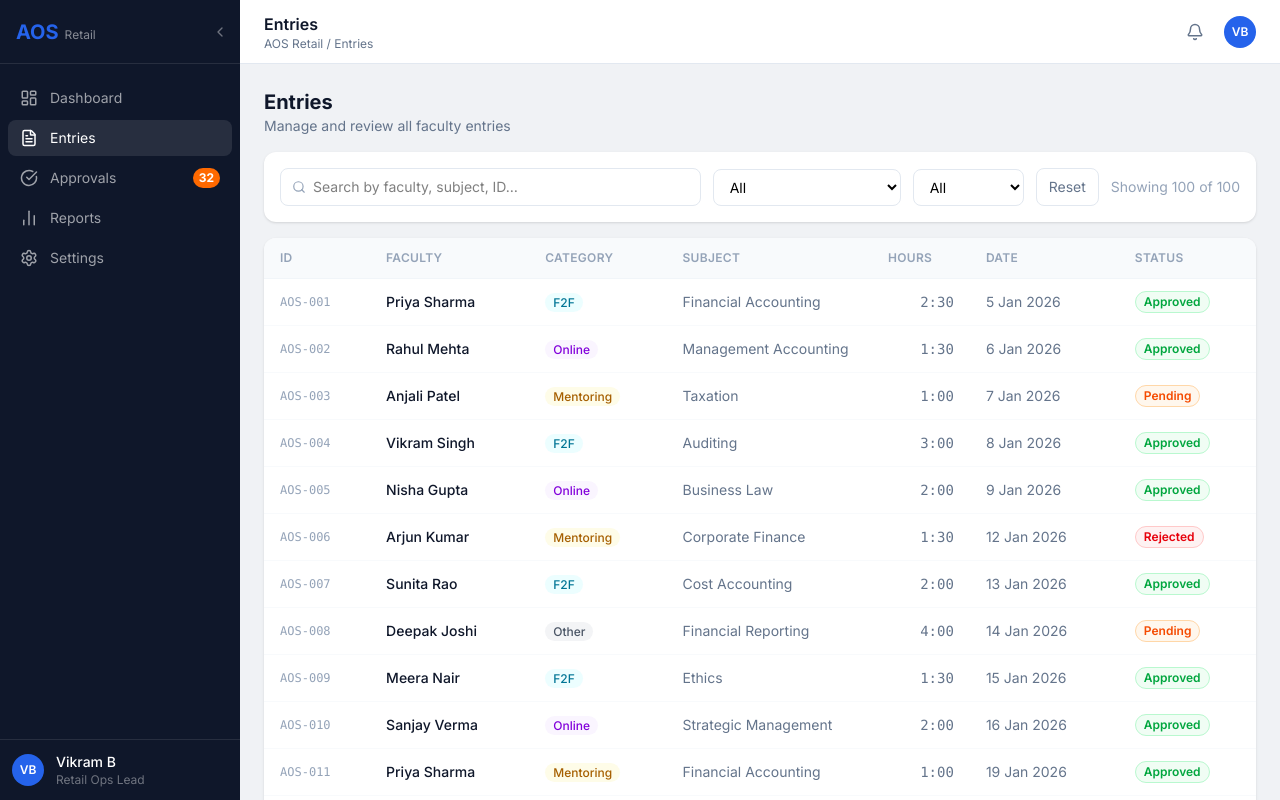
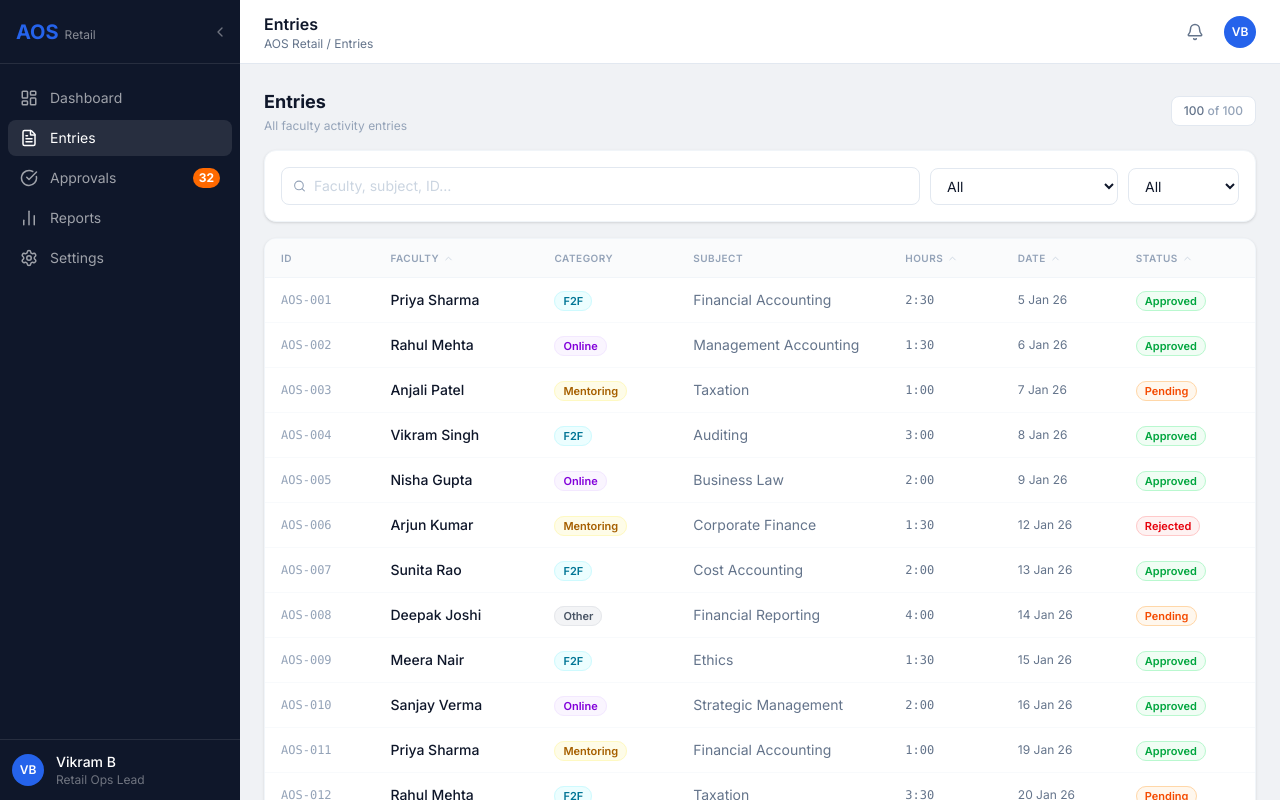
Before and after one commit to ailab-dev0/AOS-Retail, a Next.js app: page /entries in a window 1280 px wide. Built offline with nearby package versions, Linux system fonts and the light colour scheme.

Commit message:
ux: entries — sortable columns, sticky header, filter chips, empty state, row hover accent

```diff
--- a/src/app/entries/page.tsx
+++ b/src/app/entries/page.tsx
@@ -2,94 +2,247 @@
 import { useState, useMemo } from 'react';
 import entriesJson from '@/data/entries.json';
 import type { Entry } from '@/data/types';
-import Badge from '@/components/ui/Badge';
-import CategoryPill from '@/components/ui/CategoryPill';
-import { Search, ChevronLeft, ChevronRight } from 'lucide-react';
+import { Search, ChevronLeft, ChevronRight, X, ChevronUp, ChevronDown } from 'lucide-react';
 
 const ALL = entriesJson as Entry[];
 const PAGE_SIZE = 15;
 const CATEGORIES = ['All', 'Face to Face class', 'Online class', 'Mentoring', 'Other academic work'];
 const STATUSES = ['All', 'Pending', 'Approved', 'Rejected'];
 
+const CAT_PILL: Record<string, string> = {
+  'Face to Face class': 'bg-cyan-50 text-cyan-700 border border-cyan-100',
+  'Online class': 'bg-purple-50 text-purple-700 border border-purple-100',
+  'Mentoring': 'bg-yellow-50 text-yellow-700 border border-yellow-100',
+  'Other academic work': 'bg-gray-100 text-gray-600 border border-gray-200',
+};
+const CAT_LABEL: Record<string, string> = {
+  'Face to Face class': 'F2F', 'Online class': 'Online', 'Mentoring': 'Mentoring', 'Other academic work': 'Other',
+};
+const STATUS_PILL: Record<string, string> = {
+  Pending: 'bg-orange-50 text-orange-600 border border-orange-200',
+  Approved: 'bg-green-50 text-green-600 border border-green-200',
+  Rejected: 'bg-red-50 text-red-600 border border-red-200',
+};
+
 function formatDate(s: string) {
-  return new Date(s).toLocaleDateString('en-IN', { day: 'numeric', month: 'short', year: 'numeric' });
+  return new Date(s).toLocaleDateString('en-IN', { day: 'numeric', month: 'short', year: '2-digit' });
 }
 
+type SortKey = 'SPOC_name' | 'date' | 'totalHours' | 'approvalStatus' | null;
+
 export default function EntriesPage() {
-  const [search, setSearch] = useState('');
-  const [category, setCategory] = useState('All');
-  const [status, setStatus] = useState('All');
-  const [page, setPage] = useState(1);
+  const [search, setSearch]   = useState('');
+  const [cat, setCat]         = useState('All');
+  const [status, setStatus]   = useState('All');
+  const [page, setPage]       = useState(1);
+  const [sortKey, setSortKey] = useState<SortKey>(null);
+  const [sortDir, setSortDir] = useState<'asc' | 'desc'>('asc');
+
+  const handleSort = (key: SortKey) => {
+    if (sortKey === key) setSortDir(d => d === 'asc' ? 'desc' : 'asc');
+    else { setSortKey(key); setSortDir('asc'); }
+  };
+
+  const activeFilters = [
+    search && { key: 'search', label: `"${search}"` },
+    cat !== 'All' && { key: 'cat', label: CAT_LABEL[cat] ?? cat },
+    status !== 'All' && { key: 'status', label: status },
+  ].filter(Boolean) as { key: string; label: string }[];
 
   const filtered = useMemo(() => {
-    return ALL.filter(e => {
+    let data = ALL.filter(e => {
       if (search) { const q = search.toLowerCase(); if (!e.SPOC_name.toLowerCase().includes(q) && !e.subject.toLowerCase().includes(q) && !e.trackingID.includes(q)) return false; }
-      if (category !== 'All' && e.category !== category) return false;
+      if (cat !== 'All' && e.category !== cat) return false;
       if (status !== 'All' && e.approvalStatus !== status) return false;
       return true;
     });
-  }, [search, category, status]);
+    if (sortKey) {
+      data = [...data].sort((a, b) => {
+        const va = String(a[sortKey]), vb = String(b[sortKey]);
+        return sortDir === 'asc' ? va.localeCompare(vb) : vb.localeCompare(va);
+      });
+    }
+    return data;
+  }, [search, cat, status, sortKey, sortDir]);
 
-  const totalPages = Math.ceil(filtered.length / PAGE_SIZE);
+  const totalPages = Math.max(1, Math.ceil(filtered.length / PAGE_SIZE));
   const paged = filtered.slice((page - 1) * PAGE_SIZE, page * PAGE_SIZE);
+  const reset = () => { setSearch(''); setCat('All'); setStatus('All'); setPage(1); setSortKey(null); };
 
-  const reset = () => { setSearch(''); setCategory('All'); setStatus('All'); setPage(1); };
+  const SortIcon = ({ k }: { k: SortKey }) =>
+    sortKey === k ? (sortDir === 'asc' ? <ChevronUp size={11} className="text-[#2563eb]" /> : <ChevronDown size={11} className="text-[#2563eb]" />) : <ChevronUp size={11} className="text-[#cbd5e1] group-hover:text-[#94a3b8]" />;
 
   return (
-    <div className="space-y-4">
+    <div className="space-y-4 max-w-[1400px]">
+      {/* Header */}
+      <div className="flex items-center justify-between">
         <div>
-        <h1 className="text-xl font-bold text-[#0f172a]">Entries</h1>
-        <p className="text-sm text-[#64748b]">Manage and review all faculty entries</p>
+          <h1 className="text-lg font-bold text-[#0f172a]">Entries</h1>
+          <p className="text-xs text-[#94a3b8] mt-0.5">All faculty activity entries</p>
+        </div>
+        <div className="text-xs font-medium text-[#64748b] bg-white border border-[#e2e8f0] px-3 py-1.5 rounded-lg">
+          {filtered.length} <span className="text-[#94a3b8]">of {ALL.length}</span>
+        </div>
       </div>
 
-      <div className="bg-white rounded-xl shadow-sm p-4 flex flex-wrap gap-3 items-center">
+      {/* Filter bar */}
+      <div className="bg-white rounded-xl shadow-sm border border-[#f1f5f9]">
+        <div className="flex flex-wrap gap-2.5 items-center p-4">
+          {/* Search */}
           <div className="relative flex-1 min-w-[200px]">
-          <Search size={14} className="absolute left-3 top-1/2 -translate-y-1/2 text-[#94a3b8]" />
-          <input value={search} onChange={e => { setSearch(e.target.value); setPage(1); }} placeholder="Search by faculty, subject, ID…" className="w-full border border-[#e2e8f0] rounded-lg pl-8 pr-3 py-2 text-sm focus:outline-none focus:ring-2 focus:ring-[#3b82f6]" />
+            <Search size={13} className="absolute left-3 top-1/2 -translate-y-1/2 text-[#94a3b8]" />
+            <input
+              value={search}
+              onChange={e => { setSearch(e.target.value); setPage(1); }}
+              placeholder="Faculty, subject, ID…"
+              className="w-full border border-[#e2e8f0] rounded-lg pl-8 pr-3 py-2 text-sm text-[#0f172a] placeholder:text-[#cbd5e1] focus:outline-none focus:ring-2 focus:ring-[#3b82f6] focus:border-transparent transition-all duration-150"
+            />
+            {search && (
+              <button onClick={() => setSearch('')} className="absolute right-2.5 top-1/2 -translate-y-1/2 text-[#94a3b8] hover:text-[#64748b]">
+                <X size={12} />
+              </button>
+            )}
           </div>
-        <select value={category} onChange={e => { setCategory(e.target.value); setPage(1); }} className="border border-[#e2e8f0] rounded-lg px-3 py-2 text-sm bg-white focus:outline-none focus:ring-2 focus:ring-[#3b82f6]">
+
+          {/* Category */}
+          <select
+            value={cat} onChange={e => { setCat(e.target.value); setPage(1); }}
+            className="border border-[#e2e8f0] rounded-lg px-3 py-2 text-sm bg-white text-[#0f172a] focus:outline-none focus:ring-2 focus:ring-[#3b82f6] cursor-pointer"
+          >
             {CATEGORIES.map(c => <option key={c}>{c}</option>)}
           </select>
-        <select value={status} onChange={e => { setStatus(e.target.value); setPage(1); }} className="border border-[#e2e8f0] rounded-lg px-3 py-2 text-sm bg-white focus:outline-none focus:ring-2 focus:ring-[#3b82f6]">
+
+          {/* Status */}
+          <select
+            value={status} onChange={e => { setStatus(e.target.value); setPage(1); }}
+            className="border border-[#e2e8f0] rounded-lg px-3 py-2 text-sm bg-white text-[#0f172a] focus:outline-none focus:ring-2 focus:ring-[#3b82f6] cursor-pointer"
+          >
             {STATUSES.map(s => <option key={s}>{s}</option>)}
           </select>
-        <button onClick={reset} className="px-3 py-2 text-sm text-[#64748b] border border-[#e2e8f0] rounded-lg bg-white hover:bg-[#f8fafc]">Reset</button>
-        <span className="text-sm text-[#94a3b8] ml-auto">Showing {filtered.length} of {ALL.length}</span>
+
+          {activeFilters.length > 0 && (
+            <button onClick={reset} className="flex items-center gap-1.5 text-xs font-medium text-[#94a3b8] hover:text-[#ef4444] border border-[#e2e8f0] rounded-lg px-3 py-2 transition-colors duration-150 bg-white">
+              <X size={11} /> Clear all
+            </button>
+          )}
         </div>
 
-      <div className="bg-white rounded-xl shadow-sm overflow-hidden">
+        {/* Active filter chips */}
+        {activeFilters.length > 0 && (
+          <div className="flex gap-2 px-4 pb-3">
+            {activeFilters.map(f => (
+              <span key={f.key} className="inline-flex items-center gap-1 text-xs font-medium bg-[#eff6ff] text-[#2563eb] border border-[#bfdbfe] px-2.5 py-1 rounded-full animate-fade-in-scale">
+                {f.label}
+              </span>
+            ))}
+          </div>
+        )}
+      </div>
+
+      {/* Table */}
+      <div className="bg-white rounded-xl shadow-sm border border-[#f1f5f9] overflow-hidden">
+        {paged.length === 0 ? (
+          <div className="flex flex-col items-center justify-center py-16 px-4 text-center animate-fade-in-up">
+            <div className="w-12 h-12 rounded-full bg-[#f8fafc] flex items-center justify-center mb-3">
+              <Search size={20} className="text-[#cbd5e1]" />
+            </div>
+            <p className="text-sm font-medium text-[#64748b]">No entries found</p>
+            <p className="text-xs text-[#94a3b8] mt-1">Try adjusting your filters</p>
+            <button onClick={reset} className="mt-4 text-xs font-medium text-[#2563eb] hover:underline">Clear filters</button>
+          </div>
+        ) : (
           <div className="overflow-x-auto">
-          <table className="w-full border-collapse text-sm">
-            <thead><tr className="border-b border-[#f1f5f9] bg-[#f8fafc]">
-              {['ID','Faculty','Category','Subject','Hours','Date','Status'].map(h => <th key={h} className="text-left px-4 py-3 text-xs font-semibold text-[#94a3b8] uppercase tracking-wide">{h}</th>)}
-            </tr></thead>
+            <table className="w-full text-sm border-collapse">
+              <thead className="sticky top-0 z-10">
+                <tr className="border-b border-[#f1f5f9] bg-[#fafbfc]">
+                  {[
+                    { label: 'ID', key: null },
+                    { label: 'Faculty', key: 'SPOC_name' as SortKey },
+                    { label: 'Category', key: null },
+                    { label: 'Subject', key: null },
+                    { label: 'Hours', key: 'totalHours' as SortKey },
+                    { label: 'Date', key: 'date' as SortKey },
+                    { label: 'Status', key: 'approvalStatus' as SortKey },
+                  ].map(col => (
+                    <th
+                      key={col.label}
+                      onClick={() => col.key && handleSort(col.key)}
+                      className={`text-left px-4 py-3 text-[10px] font-semibold uppercase tracking-wider text-[#94a3b8] whitespace-nowrap ${col.key ? 'cursor-pointer group hover:text-[#64748b] select-none' : ''}`}
+                    >
+                      <span className="flex items-center gap-1">
+                        {col.label}
+                        {col.key && <SortIcon k={col.key} />}
+                      </span>
+                    </th>
+                  ))}
+                </tr>
+              </thead>
               <tbody>
                 {paged.map((e, i) => (
-                <tr key={i} className="border-b border-[#f8fafc] hover:bg-[#f8fafc] cursor-pointer transition-colors">
-                  <td className="px-4 py-3 font-mono text-xs text-[#94a3b8]">AOS-{e.trackingID}</td>
+                  <tr
+                    key={i}
+                    className="border-b border-[#f8fafc] last:border-0 hover:bg-[#f8fafc] transition-colors duration-100 group relative animate-fade-in-up"
+                    style={{ animationDelay: `${Math.min(i, 10) * 20}ms` }}
+                  >
+                    {/* Left hover accent */}
+                    <td className="relative px-4 py-3 font-mono text-xs text-[#94a3b8]">
+                      <span className="absolute left-0 top-2 bottom-2 w-0.5 bg-[#2563eb] rounded-r opacity-0 group-hover:opacity-100 transition-opacity duration-150" />
+                      AOS-{e.trackingID}
+                    </td>
                     <td className="px-4 py-3 font-medium text-[#0f172a]">{e.SPOC_name}</td>
-                  <td className="px-4 py-3"><CategoryPill category={e.category} /></td>
-                  <td className="px-4 py-3 text-[#64748b] max-w-[160px] truncate">{e.subject}</td>
-                  <td className="px-4 py-3 font-mono text-[#64748b] text-right">{e.totalHours}</td>
-                  <td className="px-4 py-3 text-[#64748b] whitespace-nowrap">{formatDate(e.date)}</td>
-                  <td className="px-4 py-3"><Badge status={e.approvalStatus} /></td>
+                    <td className="px-4 py-3">
+                      <span className={`px-2 py-0.5 rounded-full text-[11px] font-semibold ${CAT_PILL[e.category]}`}>
+                        {CAT_LABEL[e.category] ?? e.category}
+                      </span>
+                    </td>
+                    <td className="px-4 py-3 text-[#64748b] max-w-[160px] truncate" title={e.subject}>{e.subject}</td>
+                    <td className="px-4 py-3 font-mono text-[#64748b] text-xs">{e.totalHours}</td>
+                    <td className="px-4 py-3 text-[#64748b] text-xs whitespace-nowrap">{formatDate(e.date)}</td>
+                    <td className="px-4 py-3">
+                      <span className={`px-2 py-0.5 rounded-full text-[11px] font-semibold ${STATUS_PILL[e.approvalStatus] ?? 'bg-gray-100 text-gray-600'}`}>
+                        {e.approvalStatus}
+                      </span>
+                    </td>
                   </tr>
                 ))}
-              {paged.length === 0 && <tr><td colSpan={7} className="px-4 py-10 text-center text-[#94a3b8]">No entries match your filters.</td></tr>}
               </tbody>
             </table>
           </div>
-        <div className="flex items-center justify-between px-4 py-3 border-t border-[#f1f5f9]">
-          <span className="text-xs text-[#94a3b8]">Showing {Math.min((page-1)*PAGE_SIZE+1, filtered.length)}–{Math.min(page*PAGE_SIZE, filtered.length)} of {filtered.length}</span>
-          <div className="flex gap-1">
-            <button onClick={() => setPage(p => Math.max(1, p-1))} disabled={page===1} className="p-1.5 rounded border border-[#e2e8f0] disabled:opacity-40 hover:bg-[#f8fafc]"><ChevronLeft size={14}/></button>
-            {Array.from({length: Math.min(5, totalPages)}, (_, i) => {
-              const p = Math.max(1, Math.min(page - 2 + i, totalPages - 4 + i));
-              return <button key={p} onClick={() => setPage(p)} className={`px-2.5 py-1 text-xs rounded border ${p === page ? 'bg-[#2563eb] text-white border-[#2563eb]' : 'border-[#e2e8f0] hover:bg-[#f8fafc]'}`}>{p}</button>;
+        )}
+
+        {/* Pagination */}
+        {paged.length > 0 && (
+          <div className="flex items-center justify-between px-4 py-3 border-t border-[#f8fafc]">
+            <span className="text-xs text-[#94a3b8] tabular-nums">
+              {(page-1)*PAGE_SIZE+1}–{Math.min(page*PAGE_SIZE, filtered.length)} of {filtered.length}
+            </span>
+            <div className="flex items-center gap-1">
+              <button
+                onClick={() => setPage(p => Math.max(1, p-1))} disabled={page===1}
+                className="w-7 h-7 flex items-center justify-center rounded-lg border border-[#e2e8f0] disabled:opacity-30 hover:bg-[#f8fafc] transition-colors duration-100"
+              >
+                <ChevronLeft size={13} />
+              </button>
+              {Array.from({ length: Math.min(5, totalPages) }, (_, i) => {
+                const start = Math.max(1, Math.min(page - 2, totalPages - 4));
+                const p = start + i;
+                if (p > totalPages) return null;
+                return (
+                  <button
+                    key={p} onClick={() => setPage(p)}
+                    className={`w-7 h-7 text-xs font-medium rounded-lg border transition-colors duration-100 ${p===page ? 'bg-[#2563eb] text-white border-[#2563eb]' : 'border-[#e2e8f0] text-[#64748b] hover:bg-[#f8fafc]'}`}
+                  >{p}</button>
+                );
               })}
-            <button onClick={() => setPage(p => Math.min(totalPages, p+1))} disabled={page===totalPages} className="p-1.5 rounded border border-[#e2e8f0] disabled:opacity-40 hover:bg-[#f8fafc]"><ChevronRight size={14}/></button>
+              <button
+                onClick={() => setPage(p => Math.min(totalPages, p+1))} disabled={page===totalPages}
+                className="w-7 h-7 flex items-center justify-center rounded-lg border border-[#e2e8f0] disabled:opacity-30 hover:bg-[#f8fafc] transition-colors duration-100"
+              >
+                <ChevronRight size={13} />
+              </button>
             </div>
           </div>
+        )}
       </div>
     </div>
   );
```
Lines whose indentation alone changed are shown as unchanged.
